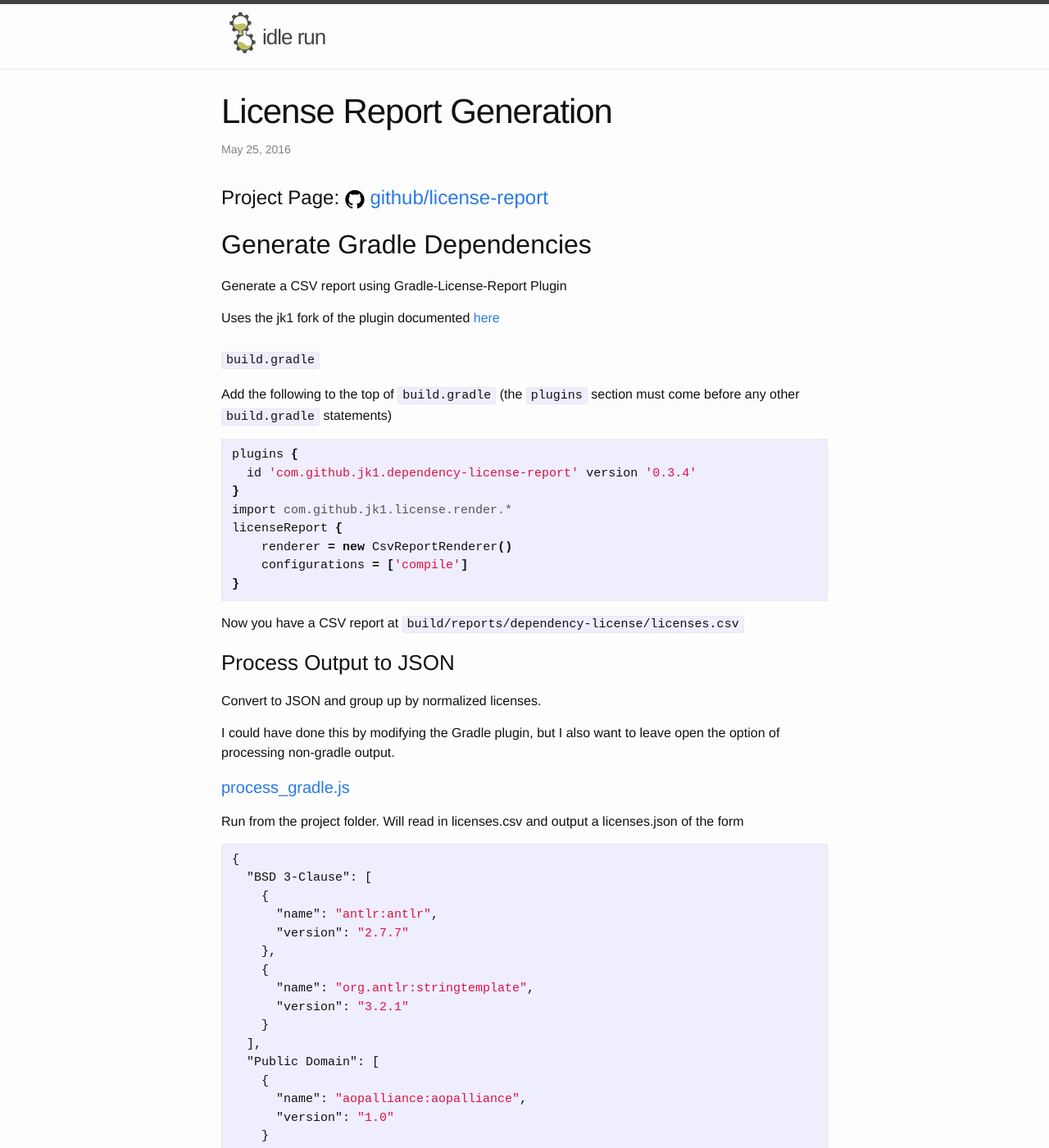
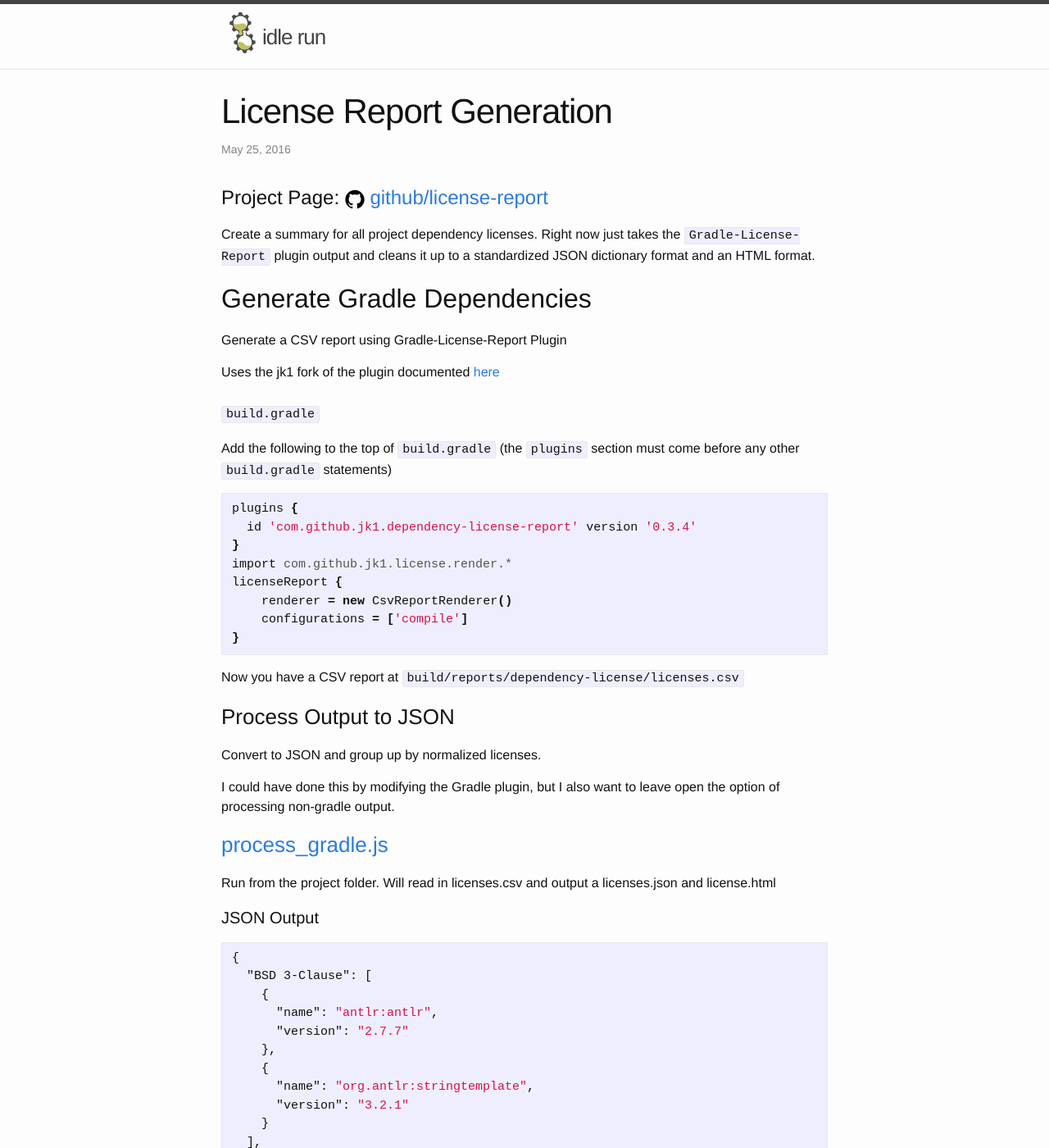
Before and after one commit to idlerun/idlerun.github.io, a Jekyll site: the page built from github/_posts/2016-05-25-license-report.md, in a window 1280 px wide and 1400 px high. Shown: the whole window at 82% size. Built offline with Jekyll 4.4.1, drawn with Linux system fonts in a browser that asks for light colours; some of the changed text lies outside the part shown.

Commit message:
update license-report

````diff
--- a/github/_posts/2016-05-25-license-report.md
+++ b/github/_posts/2016-05-25-license-report.md
@@ -6,6 +6,11 @@ title: "License Report Generation"
 tags: gradle license
 date: 2016-05-25
 ---
+
+Create a summary for all project dependency licenses.
+Right now just takes the `Gradle-License-Report` plugin output and cleans
+it up to a standardized JSON dictionary format and an HTML format.
+
 
 ## Generate Gradle Dependencies
 
@@ -40,8 +45,11 @@ Convert to JSON and group up by normalized licenses.
 I could have done this by modifying the Gradle plugin, but I also want to leave
 open the option of processing non-gradle output.
 
-#### [process_gradle.js](https://github.com/idlerun/license-report/blob/master/process_gradle.js)
-Run from the project folder. Will read in licenses.csv and output a licenses.json of the form
+### [process_gradle.js](https://github.com/idlerun/license-report/blob/master/process_gradle.js)
+Run from the project folder. Will read in licenses.csv and output a licenses.json and license.html
+
+
+#### JSON Output
 
 ```json
 {
@@ -68,3 +76,7 @@ Run from the project folder. Will read in licenses.csv and output a licenses.jso
     },
 ...
 ```
+
+#### HTML Output ([to_html.js](https://github.com/idlerun/license-report/blob/master/to_html.js))
+
+Takes the standardized JSON generated above and creates an HTML formatted report.
````
